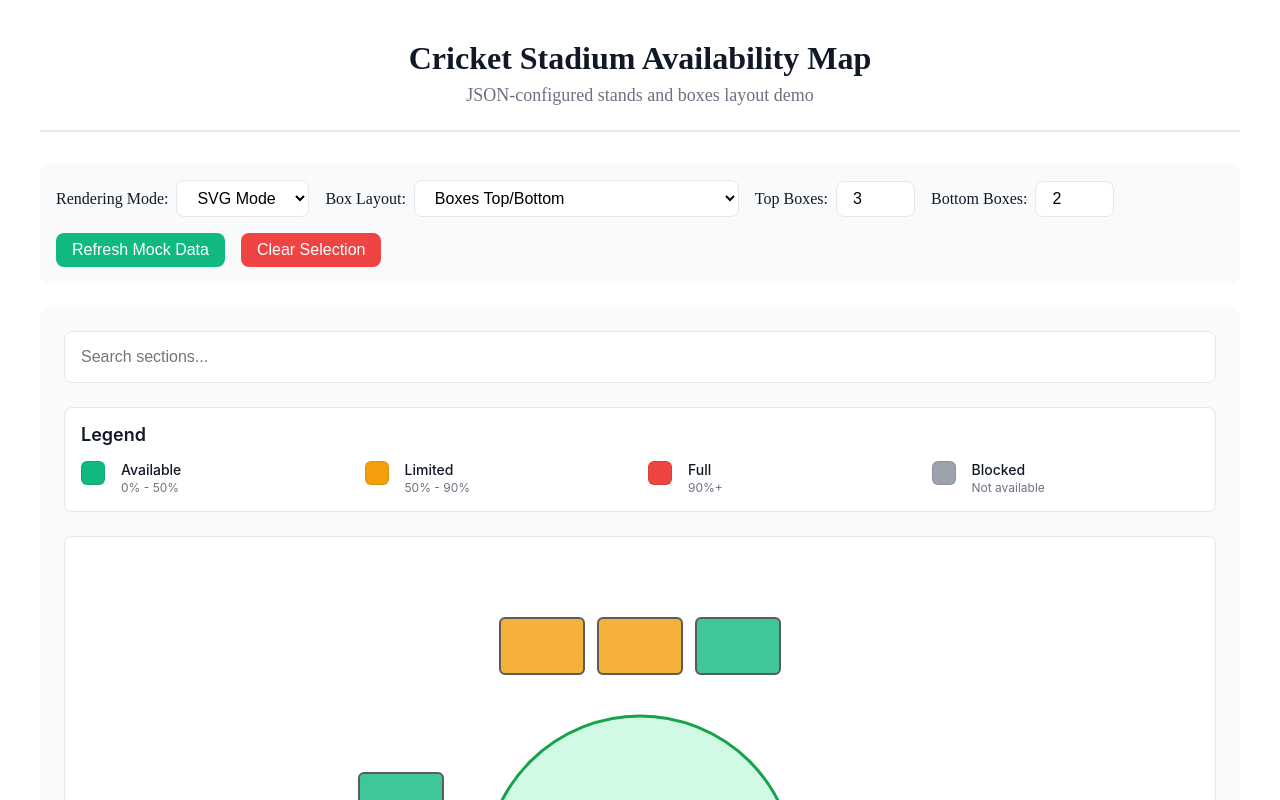
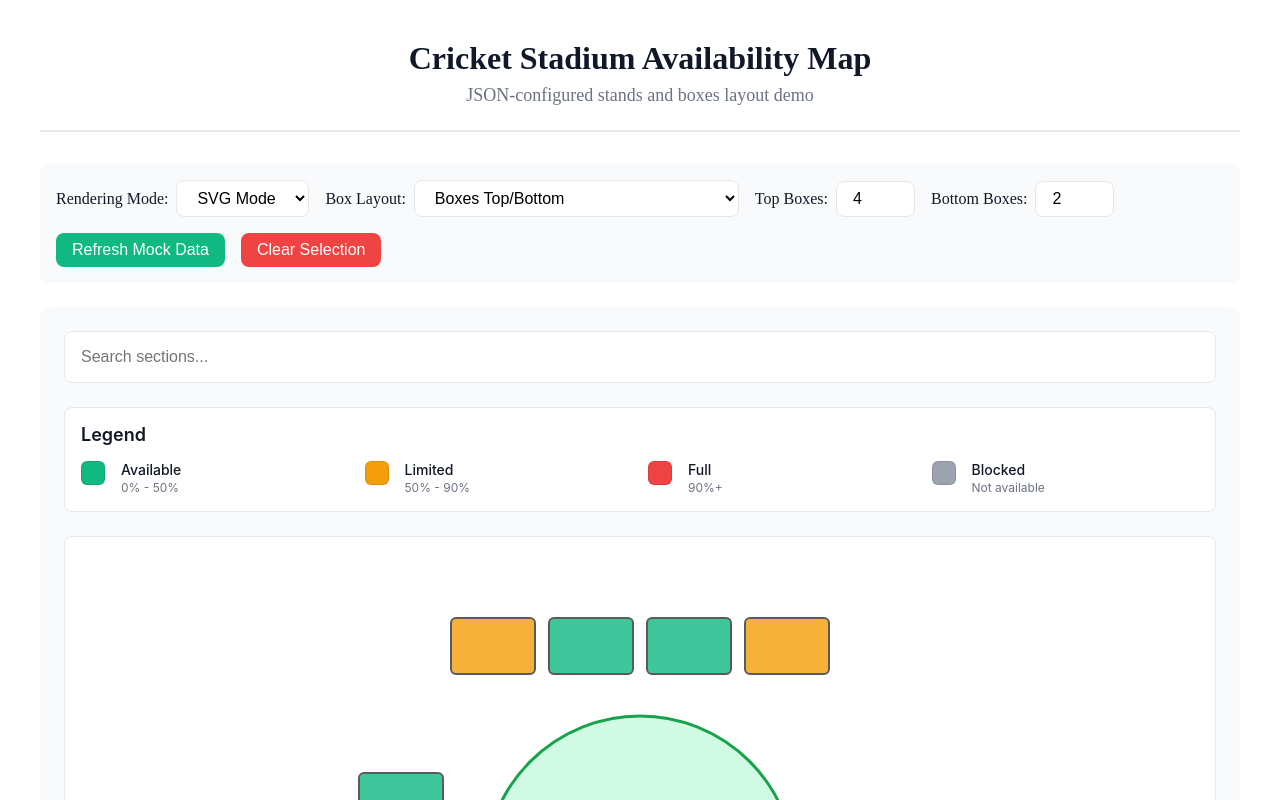
Before and after one commit to sachink2c/demo-upgrade, a React (Vite) app in the folder react/: page / in a window 1280 px wide. Shown: the top 800 px of the page. Built offline with nearby package versions, Linux system fonts and the light colour scheme.

Commit message:
Configurable boxes

```diff
--- a/react/src/demo/App.tsx
+++ b/react/src/demo/App.tsx
@@ -14,10 +14,18 @@ export const App: React.FC = () => {
   const [mode, setMode] = useState<"svg" | "grid">("svg");
   const [selectedSectionId, setSelectedSectionId] = useState<string | null>(null);
   const [layoutKey, setLayoutKey] = useState<keyof typeof LAYOUT_SCHEMAS>("topBottomBoxes");
-  const [boxCount, setBoxCount] = useState(3);
-  const [topBoxCount, setTopBoxCount] = useState(3);
-  const [bottomBoxCount, setBottomBoxCount] = useState(2);
+  const initialCounts = getInitialCounts("topBottomBoxes");
+  const [boxCount, setBoxCount] = useState(initialCounts.countPerSide);
+  const [topBoxCount, setTopBoxCount] = useState(initialCounts.top);
+  const [bottomBoxCount, setBottomBoxCount] = useState(initialCounts.bottom);
   const [sections, setSections] = useState<Section[]>([]);
+
+  useEffect(() => {
+    const counts = getInitialCounts(layoutKey);
+    setBoxCount(counts.countPerSide);
+    setTopBoxCount(counts.top);
+    setBottomBoxCount(counts.bottom);
+  }, [layoutKey]);
 
   const layoutConfig = useMemo<StadiumLayoutConfig>(() => {
     const base = LAYOUT_SCHEMAS[layoutKey];
@@ -203,4 +211,20 @@ function clampNumber(value: number, min: number, max: number): number {
   return Math.min(max, Math.max(min, value));
 }
 
+function getInitialCounts(layoutKey: keyof typeof LAYOUT_SCHEMAS): {
+  countPerSide: number;
+  top: number;
+  bottom: number;
+} {
+  const schema = LAYOUT_SCHEMAS[layoutKey];
+  const fallback = Math.max(1, schema.boxes.countPerSide ?? 1);
+  const sideCounts = schema.boxes.sideCounts ?? {};
+
+  return {
+    countPerSide: fallback,
+    top: Math.max(1, sideCounts.top ?? fallback),
+    bottom: Math.max(1, sideCounts.bottom ?? fallback),
+  };
+}
+
 export default App;
--- a/react/src/demo/layoutSchemas.ts
+++ b/react/src/demo/layoutSchemas.ts
@@ -26,9 +26,9 @@ export const LAYOUT_SCHEMAS: Record<string, StadiumLayoutConfig> = {
     },
     boxes: {
       placement: "top-bottom",
-      countPerSide: 3,
+      countPerSide: 4,
       sideCounts: {
-        top: 3,
+        top: 4,
         bottom: 2,
         left: 3,
         right: 2,
```
